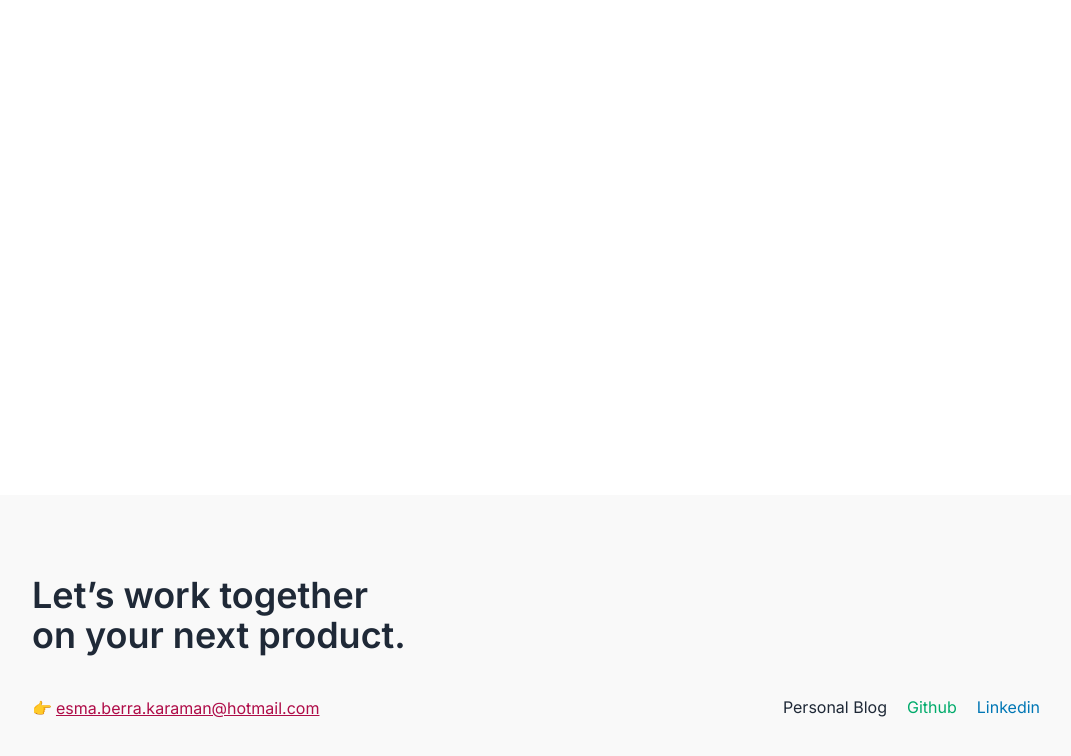
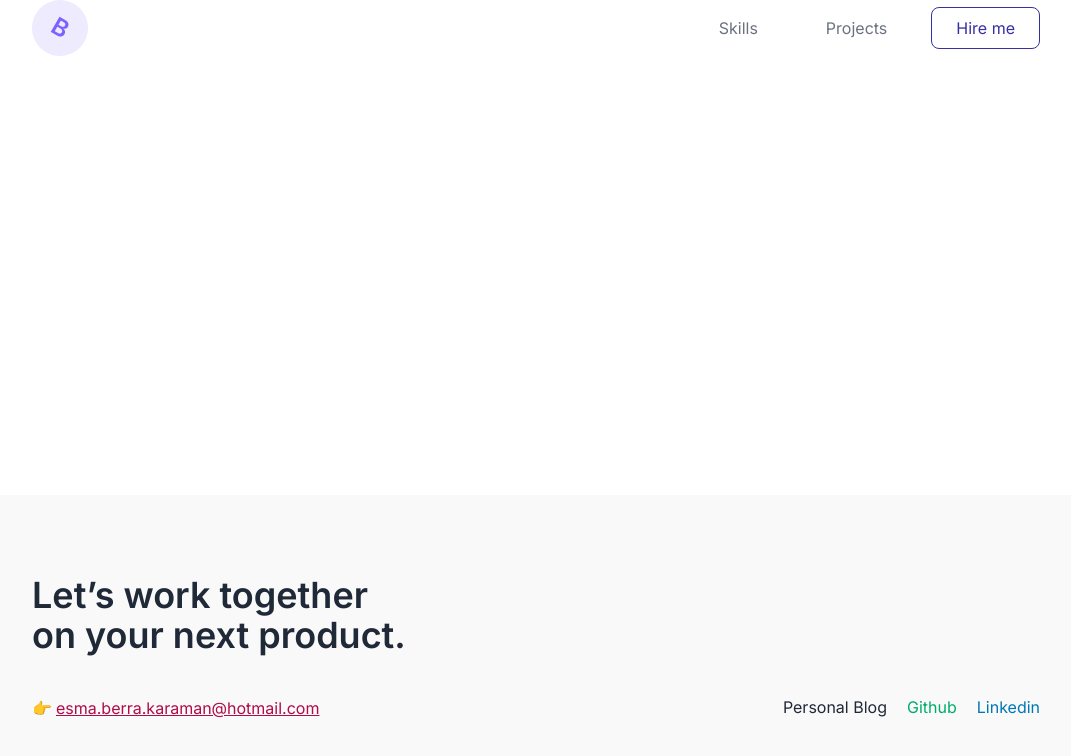
Before and after one commit to brrkrmn/s12-portfolio-challenge, a React (Vite) app: page / in a window 1280 px wide. Shown: the top 756 px of the page, without its empty margins (104-1175 px from the left). Built offline with nearby package versions, Linux system fonts and the light colour scheme.

Commit message:
add header

```diff
--- a/src/App.tsx
+++ b/src/App.tsx
@@ -1,9 +1,11 @@
 import Footer from "./components/Footer/Footer"
+import Header from "./components/Header/Header"
 
 const App = () => {
   return (
     <div className="flex bg-bg items-center justify-start h-screen w-screen font-inter">
       <div className="flex flex-col bg-bg items-center justify-start h-full w-full px-2 mx-auto min-w-[320px] max-w-[1024px]">
+        <Header />
         <Footer />
       </div>
     </div>
--- a/src/components/Footer/Footer.tsx
+++ b/src/components/Footer/Footer.tsx
@@ -2,7 +2,7 @@ import { emailAddress, links } from "./constants"
 
 const Footer = () => {
   return (
-    <section className="flex bg-bg-secondary items-center justify-start w-screen py-20 mt-auto text-md">
+    <section id="hire" className="flex bg-bg-secondary items-center justify-start w-screen py-20 mt-auto text-md">
       <footer className="max-w-[1024px] w-full mx-auto flex flex-col items-start justify-center gap-10 px-2">
         <p className="text-foreground text-3xl tablet:text-4xl font-semibold tablet:w-96 w-full text-center tablet:text-start">
           Let’s work together on your next product.
--- /dev/null
+++ b/src/components/Header/Header.tsx
@@ -0,0 +1,24 @@
+import { links } from "./constants"
+
+const Header = () => {
+  return (
+    <div className="w-full flex items-center justify-between">
+      <div className="aspect-square w-12 mobile:w-14 bg-main-soft rounded-full text-main-light flex items-center justify-center font-semibold text-2xl rotate-[30deg] transition hover:rotate-0">
+        B
+      </div>
+      <nav className="flex items-center justify-center gap-1 mobile:gap-5">
+        {links.map(link => (
+          <a
+            key={link.id}
+            href={link.to}
+            className={`${link.styles} px-3 mobile:px-6 text-foreground-secondary text-base transition`}
+          >
+            {link.label}
+          </a>
+        ))}
+      </nav>
+    </div>
+  )
+}
+
+export default Header
--- /dev/null
+++ b/src/components/Header/constants.ts
@@ -0,0 +1,20 @@
+export const links = [
+  {
+    id: "skills-link",
+    to: "#skills",
+    label: "Skills",
+    styles: "hover:text-foreground"
+  },
+  {
+    id: "projects-link",
+    to: "#projects",
+    label: "Projects",
+    styles: "hover:text-foreground"
+  },
+  {
+    id: "hire-link",
+    to: "#hire",
+    label: "Hire me",
+    styles: "py-1 mobile:py-2 border-small rounded-lg border-main-dark text-main-dark hover:bg-main-dark hover:text-white"
+  }
+]
--- /dev/null
+++ b/src/components/Header/index.ts
@@ -0,0 +1 @@
+export * from "./Header";
```
